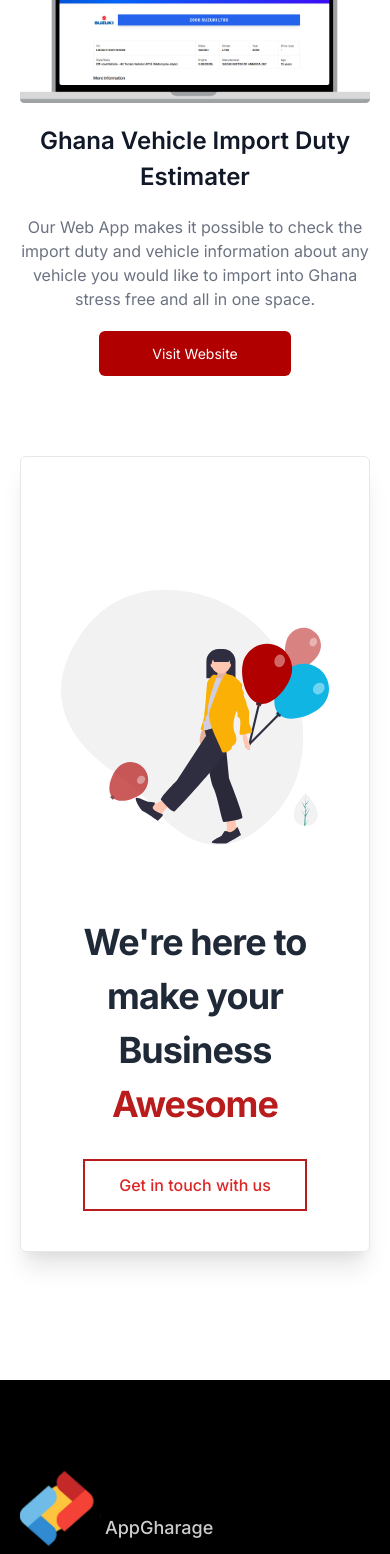
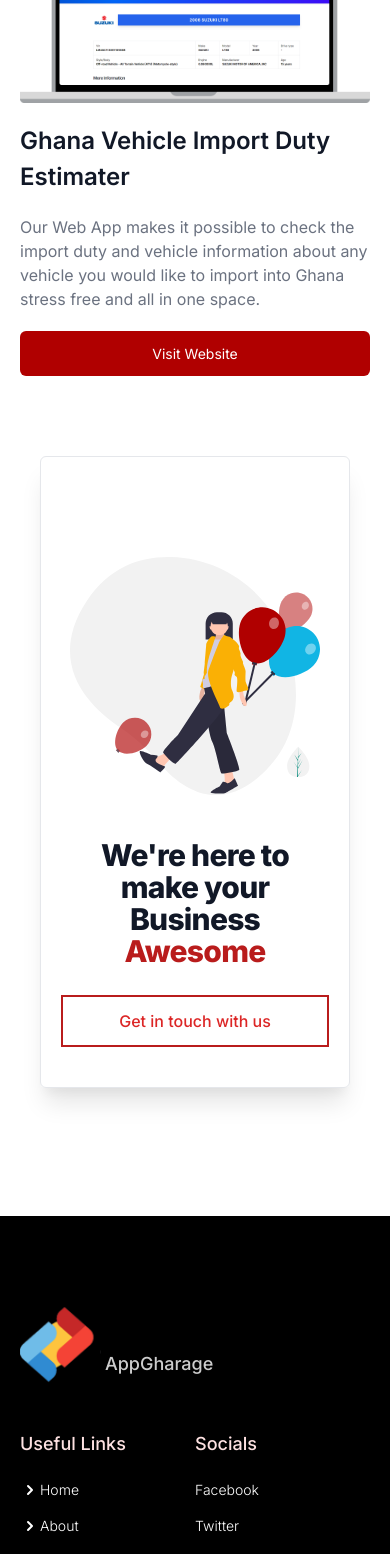
Before and after one commit to cnaallotey/appgharageWebsite, a Vue app: page /Products in a window 390 px wide. Shown: the part 320-1874 px from the top of the page. Built offline with nearby package versions, Linux system fonts and the light colour scheme; some icons are missing.

Commit message:
major changes

```diff
--- a/src/components/cta.vue
+++ b/src/components/cta.vue
@@ -1,30 +1,30 @@
 <template>
-  <div class="w-full mx-auto px-5 md:px-10 xl:px-0">
+  <div class="w-full mx-auto px-10 md:px-10 xl:px-0">
     <div class="max-w-screen-lg mx-auto px-5 md:px-10 xl:px-0 rounded-md shadow-xl border">
       <div
-        class="rounded-2xl px-5 md:px-14 py-10 md:py-0"
+        class="rounded-2xl py-10 md:py-0"
         style="background-color: #fff;"
 
       >
         <div
-          class="flex flex-col-reverse md:flex-row items-start md:items-center space-y-10 md:space-y-0"
+          class="flex flex-col-reverse md:flex-row items-start px-0 md:px-10 md:items-center space-y-10 md:space-y-0"
         >
           <div
             class="w-full md:w-2/3 space-y-7 md:py-14 h-full flex flex-col justify-center"
           >
             <h1
-              class="fmt-2 md:text-4xl leading-normal text-center md:text-left font-bold tracking-tight text-gray-800 text-4xl"
+              class="mt-2 text-center md:text-left text-3xl leading-8 font-extrabold tracking-tight text-gray-900 sm:text-4xl "
             >
               We're here to make your Business <span class="text-red-700">Awesome</span>
             </h1>
             <router-link
               to="/contact"
-              class="w-56 mx-auto md:mx-0 font-medium text-center py-3 rounded-none text-base bg-white text-red-600 border-2 border-red-700"
+              class="w-full md:w-56 mx-auto md:mx-0 font-medium text-center py-3 rounded-none text-base bg-white text-red-600 border-2 border-red-700"
               >Get in touch with us</router-link
             >
           </div>
           <div class="flex items-center w-full md:w-1/3 py-5">
-            <img :src="require(`../assets/${ctaimg}`)" class="" alt="" style="height:338px;" />
+            <img :src="require(`../assets/${ctaimg}`)" class="mx-auto" alt="" />
           </div>
         </div>
       </div>
--- a/src/components/foooter.vue
+++ b/src/components/foooter.vue
@@ -24,7 +24,7 @@
           </div>
           <div class="flex flex-1">
           <div class="w-full lg:w-2/4 space-y-6 pr-0 md:pr-20 pt-0 lg:pt-3">
-            <h2 class="text-red-100 text-lg leading-6 font-medium opacity-80">
+            <h2 class="text-red-100 text-lg leading-6 font-medium ">
               Useful Links
             </h2>
             <div class="flex flex-col overflow-hidden space-y-4 text-white">
@@ -99,7 +99,7 @@
             </div>
           </div>
           <div class="w-full lg:w-2/4 space-y-6 pr-0 md:pr-20 pt-0 lg:pt-3">
-            <h2 class="text-red-100 text-lg leading-6 font-medium opacity-80">Socials</h2>
+            <h2 class="text-red-100 text-lg leading-6 font-medium ">Socials</h2>
             <div class="flex flex-col overflow-hidden space-y-4 text-white">
               <div class="flex items-center">
               <i class="fa fa-facebook-official" aria-hidden="true"></i>
@@ -114,7 +114,7 @@
             </div>
           </div></div>
           <div class="space-y-6 pt-0 lg:pt-3 w-full lg:w-1/4">
-            <h2 class="text-red-100 text-lg leading-6 font-medium opacity-80">
+            <h2 class="text-red-100 text-lg leading-6 font-medium ">
               Office location
             </h2>
             <div class="space-y-3">
@@ -169,7 +169,7 @@
                   />
                 </svg>
                 <p class="font-thin tracking-normal text-center text-gray-100 text-sm">
-                  0548797248
+                  (+233) 054 - 879 - 7248
                 </p>
               </div>
             </div>
--- a/src/components/homepage.vue
+++ b/src/components/homepage.vue
@@ -1,12 +1,12 @@
 <template>
   <div class="relative z-10">
-    <div class="absolute z-0 top-0 right-0 w-1/3 -mt-56 lg:-mt-56">
+    <div class="absolute z-0 top-0 right-0 w-1/3 -mt-96 lg:-mt-56">
       <!--<img src="../assets/Rectangle.png" class="w-full" alt="" />-->
-      <div class=" bg-red-100 rounded-bl-full" style="height:900px; width:800px" ></div>
+      <div class=" bg-red-100 rounded-bl-full" style="min-height:900px; min-width:800px" ></div>
     </div>
 
     <div
-      class="relative max-w-screen-xl mx-auto px-5 md:px-10 xl:px-0 space-y-20 md:space-y-32 z-10"
+      class="relative max-w-screen-xl mx-auto px-10 md:px-10 xl:px-0 space-y-8 md:space-y-32 z-10"
     >
       <div class="w-full overflow-hidden">
         <div class="flex flex-col-reverse lg:flex-row lg:space-y-0 items-center">
@@ -36,8 +36,8 @@
 
 
       <div class="w-full space-y-10 md:space-y-10">
-        <div class="py-12 bg-white">
-      <div class="max-w-7xl mx-auto px-4 sm:px-6 lg:px-8">
+        <div class=" bg-white">
+      <div class="max-w-7xl mx-auto px-0 sm:px-6 lg:px-8">
         <div class="lg:text-center">
           <h2 class="text-base text-red-700 font-semibold tracking-wide uppercase">
             Latest Projects
@@ -57,7 +57,7 @@
             <img src="../assets/Macbook Pro.png" class="w-full" alt="" />
           </div>
           <div
-            class="w-full md:w-1/2 pl-0 space-y-5 flex flex-col justify-center"
+            class="w-full md:w-1/2 pl-0 space-y-2 flex flex-col justify-center"
           >
             <h2
               class="font-semibold tracking-normal leading-normal text-left text-gray-900"
@@ -66,7 +66,7 @@
               Ghana Vehicle Import Duty Estimater
             </h2>
             <p
-              class="font-normal tracking-normal text-gray-500 text-left leading-normal text-base"
+              class="font-normal tracking-normal text-gray-500 text-left leading-normal text-base pb-1"
 
             >
               Our Web App makes it possible to check the import duty and vehicle
@@ -76,7 +76,7 @@
 
             <a
               href="https://ghanadutycalculator.com/estimates" target="_blank"
-              class="w-48 text-center py-3 font-normal cursor-pointer  text-white rounded-md"
+              class="w-full md:w-48 text-center py-3 font-normal cursor-pointer  text-white rounded-md"
               style="background-color: #b00000; font-size: 14px"
               >Visit Website</a
             >
--- a/src/components/ourservices.vue
+++ b/src/components/ourservices.vue
@@ -1,7 +1,7 @@
 <template>
   <div>
-    <div class="py-12 bg-transparent">
-      <div class="max-w-7xl mx-auto px-4 sm:px-6 lg:px-8">
+    <div class=" bg-transparent">
+      <div class="max-w-7xl mx-auto px-0 sm:px-6 lg:px-8">
         <div class="lg:text-center">
           <h2 class="text-base text-red-700 font-semibold tracking-wide uppercase">
             our services
--- a/src/components/products.vue
+++ b/src/components/products.vue
@@ -17,11 +17,11 @@
       <div
         class="w-full md:w-1/2 pr-0 md:pr-5 space-y-5 flex flex-col justify-center"
       >
-        <h2 class="font-semibold tracking-normal text-center md:text-left text-gray-900" style="font-size: 24px">
+        <h2 class="font-semibold tracking-normal text-left text-gray-900" style="font-size: 24px">
           Ghana Vehicle Import Duty Estimater
         </h2>
         <p
-          class="font-normal tracking-normal text-center md:text-left text-gray-500 leading-normal"
+          class="font-normal tracking-normal text-left text-gray-500 leading-normal"
           style="font-size: 16px"
         >
           Our Web App makes it possible to check the import duty and vehicle information
@@ -31,7 +31,7 @@
 
         <a
           href="https://ghanadutycalculator.com/estimates"
-          class="w-48 text-center mx-auto md:mx-0 py-3 font-normal text-white rounded-md"
+          class="w-full md:w-48 text-center mx-auto md:mx-0 py-3 font-normal text-white rounded-md"
           style="background-color: #b00000; font-size: 14px"
           >Visit Website</a
         >
--- a/src/components/whowearecomp.vue
+++ b/src/components/whowearecomp.vue
@@ -1,7 +1,7 @@
 <template>
     <div>
-        <div class="py-12 bg-white">
-  <div class="max-w-7xl mx-auto px-4 sm:px-6 lg:px-8">
+        <div class=" bg-white">
+  <div class="max-w-7xl mx-auto px-0 sm:px-6 lg:px-8">
     <div class="lg:text-center">
       <h2 class="text-base text-red-700 font-semibold tracking-wide uppercase">why choose us?</h2>
       <p class="mt-2 text-3xl leading-8 font-extrabold tracking-tight text-gray-900 sm:text-4xl">
```
Also changed, not shown: 1 other file (tests, documents, lock files or other folders).
